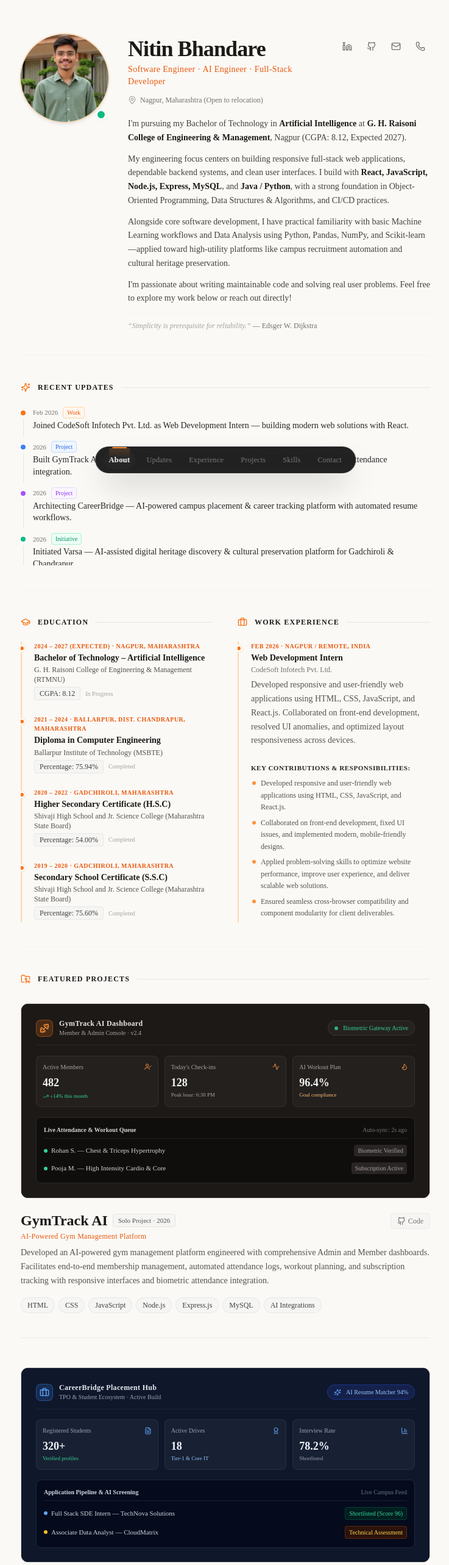
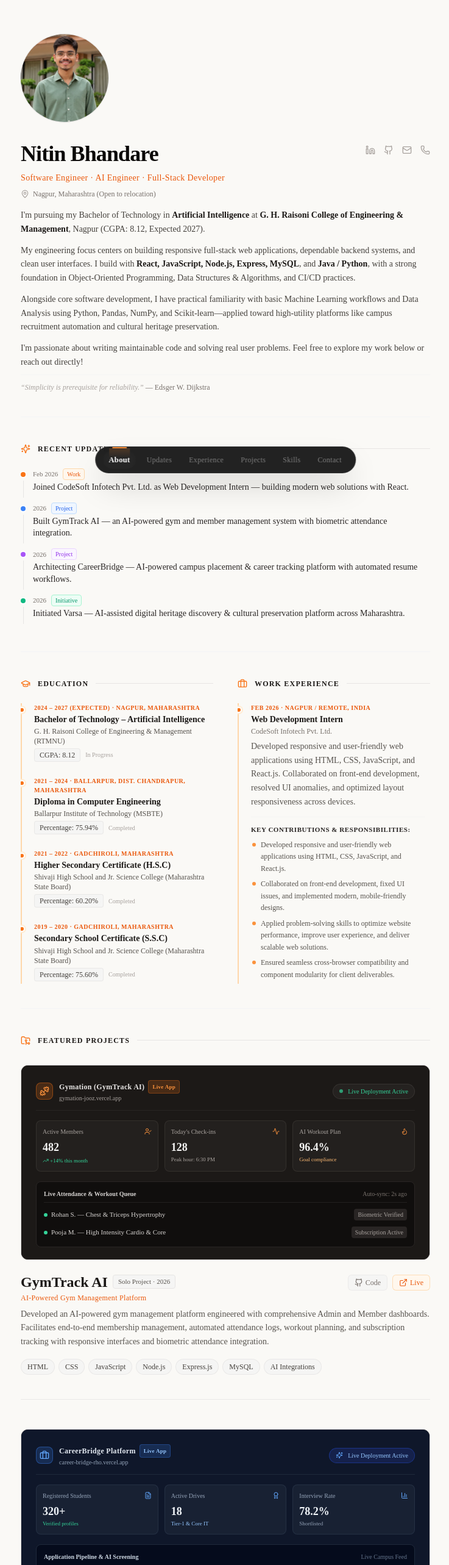
Before and after one commit to NitinCodes2408/My_Portfolio, a React (Vite) app: page / in a window 1280 px wide. Shown: the top 2566 px of the page at 61% size, without its empty margins (270-1007 px from the left). Built offline with nearby package versions, Linux system fonts and the light colour scheme; the HTML template or start-up script is replaced by a standard one.

Commit message:
Add files via upload

```diff
--- a/src/components/Hero.jsx
+++ b/src/components/Hero.jsx
@@ -7,14 +7,12 @@ export const Hero = () => {
 
   return (
     <section id="about" className="pt-8 sm:pt-14 pb-10 border-b border-gray-100">
-      <div className="flex flex-col sm:flex-row gap-7 sm:gap-8 items-start">
-        {/* Profile Portrait */}
-        <div className="relative group flex-shrink-0">
-          <div className="w-32 h-32 sm:w-36 sm:h-36 rounded-full overflow-hidden shadow-md ring-2 ring-orange-200/70 bg-stone-100 relative">
+      {/* Profile Portrait on top matching reference */}
+      <div className="w-32 h-32 sm:w-36 sm:h-36 rounded-full overflow-hidden shadow-sm ring-1 ring-stone-200/80 bg-stone-100 relative mb-6 sm:mb-8">
         <img
           src={personal.profilePhoto}
           alt={personal.name}
-              className="w-full h-full object-cover transition-transform duration-500 group-hover:scale-[1.48]"
+          className="w-full h-full object-cover transition-transform duration-500 hover:scale-[1.48]"
           style={{
             transform: 'scale(1.38)',
             transformOrigin: '50% 16%'
@@ -22,30 +20,23 @@ export const Hero = () => {
           loading="eager"
         />
       </div>
-          {/* Subtle online / available badge */}
-          <span className="absolute bottom-1 right-1 w-4 h-4 bg-emerald-500 border-2 border-white rounded-full shadow-sm" title="Available for opportunities"></span>
-        </div>
 
       {/* Hero Details */}
-        <div className="flex-1 space-y-3 min-w-0">
-          <div className="flex flex-col sm:flex-row sm:items-baseline justify-between gap-3">
-            <div>
-              <h1 className="text-3xl sm:text-4xl font-bold font-serif text-stone-900 tracking-tight leading-tight">
+      <div className="w-full space-y-2">
+        {/* Name and Social Links Row */}
+        <div className="flex items-start justify-between gap-3 sm:gap-4">
+          <h1 className="text-2xl sm:text-3xl md:text-4xl font-bold font-serif text-stone-950 leading-tight tracking-tight">
             {personal.name}
           </h1>
-              <p className="text-sm font-medium text-orange-600 tracking-wide mt-1 font-sans">
-                {personal.tagline}
-              </p>
-            </div>
 
-            {/* Social Links */}
-            <div className="flex items-center gap-2 pt-1 flex-shrink-0">
+          {/* Social & Contact Links on the right side of the name */}
+          <div className="flex items-center gap-2.5 sm:gap-3.5 pt-1.5 flex-shrink-0 flex-nowrap">
             <a
               href={personal.linkedinUrl}
               target="_blank"
               rel="noopener noreferrer"
               aria-label="LinkedIn Profile"
-                className="p-2 text-stone-500 hover:text-orange-600 hover:bg-orange-50 rounded-lg transition-colors"
+              className="text-stone-400 hover:text-orange-600 transition-colors"
               title="LinkedIn"
             >
               <Linkedin className="w-4 h-4" />
@@ -55,7 +46,7 @@ export const Hero = () => {
               target="_blank"
               rel="noopener noreferrer"
               aria-label="GitHub Profile"
-                className="p-2 text-stone-500 hover:text-orange-600 hover:bg-orange-50 rounded-lg transition-colors"
+              className="text-stone-400 hover:text-orange-600 transition-colors"
               title="GitHub"
             >
               <Github className="w-4 h-4" />
@@ -63,21 +54,26 @@ export const Hero = () => {
             <a
               href={`mailto:${personal.email}`}
               aria-label="Send Email"
-                className="p-2 text-stone-500 hover:text-orange-600 hover:bg-orange-50 rounded-lg transition-colors"
-                title={personal.email}
+              className="text-stone-400 hover:text-orange-600 transition-colors"
+              title={`Email: ${personal.email}`}
             >
               <Mail className="w-4 h-4" />
             </a>
             <a
               href={`tel:${personal.phone.replace(/\s+/g, '')}`}
-                aria-label="Phone Number"
-                className="p-2 text-stone-500 hover:text-orange-600 hover:bg-orange-50 rounded-lg transition-colors"
-                title={personal.phone}
+              aria-label="Phone / Contact"
+              className="text-stone-400 hover:text-orange-600 transition-colors"
+              title={`Call: ${personal.phone}`}
             >
               <Phone className="w-4 h-4" />
             </a>
           </div>
         </div>
+
+        {/* Subtitle / Tagline */}
+        <p className="text-xs sm:text-sm font-medium text-orange-600 tracking-wide font-serif pt-0.5">
+          {personal.tagline}
+        </p>
 
           {/* Location / Status tag */}
           <div className="flex items-center gap-1.5 text-xs text-stone-500 font-medium">
@@ -109,7 +105,6 @@ export const Hero = () => {
             </span>
           </div>
         </div>
-      </div>
     </section>
   );
 };
--- a/src/components/ProjectMockups.jsx
+++ b/src/components/ProjectMockups.jsx
@@ -29,13 +29,16 @@ export const GymTrackMockup = () => {
             <Dumbbell className="w-4 h-4" />
           </div>
           <div>
-            <div className="text-xs font-semibold tracking-wide text-stone-200">GymTrack AI Dashboard</div>
-            <div className="text-[10px] text-stone-400 font-mono">Member & Admin Console · v2.4</div>
+            <div className="text-xs font-semibold tracking-wide text-stone-200 flex items-center gap-1.5">
+              <span>Gymation (GymTrack AI)</span>
+              <span className="text-[9px] px-1.5 py-0.5 rounded bg-orange-500/20 text-orange-400 border border-orange-500/30">Live App</span>
+            </div>
+            <div className="text-[10px] text-stone-400 font-mono">gymation-jooz.vercel.app</div>
           </div>
         </div>
         <div className="flex items-center gap-2 text-[10px] bg-stone-800/80 px-2.5 py-1 rounded-full border border-stone-700/60 text-emerald-400 font-mono">
           <span className="w-1.5 h-1.5 rounded-full bg-emerald-400 animate-pulse"></span>
-          Biometric Gateway Active
+          Live Deployment Active
         </div>
       </div>
 
@@ -108,13 +111,16 @@ export const CareerBridgeMockup = () => {
             <Briefcase className="w-4 h-4" />
           </div>
           <div>
-            <div className="text-xs font-semibold tracking-wide text-slate-200">CareerBridge Placement Hub</div>
-            <div className="text-[10px] text-slate-400 font-mono">TPO & Student Ecosystem · Active Build</div>
+            <div className="text-xs font-semibold tracking-wide text-slate-200 flex items-center gap-1.5">
+              <span>CareerBridge Platform</span>
+              <span className="text-[9px] px-1.5 py-0.5 rounded bg-blue-500/20 text-blue-300 border border-blue-500/30">Live App</span>
+            </div>
+            <div className="text-[10px] text-slate-400 font-mono">career-bridge-rho.vercel.app</div>
           </div>
         </div>
         <div className="flex items-center gap-2 text-[10px] bg-blue-950/80 px-2.5 py-1 rounded-full border border-blue-800/60 text-blue-300 font-mono">
           <Sparkles className="w-3 h-3 text-blue-400" />
-          AI Resume Matcher 94%
+          Live Deployment Active
         </div>
       </div>
 
@@ -186,12 +192,12 @@ export const VarsaMockup = () => {
           </div>
           <div>
             <div className="text-xs font-semibold tracking-wide text-stone-200">Varsa (वारसा) Cultural Archive</div>
-            <div className="text-[10px] text-stone-400 font-mono">Gadchiroli & Chandrapur Heritage Portal</div>
+            <div className="text-[10px] text-stone-400 font-mono">Maharashtra Digital Heritage Portal · All 36 Districts</div>
           </div>
         </div>
         <div className="flex items-center gap-2 text-[10px] bg-stone-800/80 px-2.5 py-1 rounded-full border border-stone-700/60 text-emerald-300 font-mono">
           <MapPin className="w-3 h-3 text-emerald-400" />
-          Eastern Vidarbha Region
+          Statewide Heritage Registry
         </div>
       </div>
 
@@ -202,17 +208,17 @@ export const VarsaMockup = () => {
             <span>Archived Crafts</span>
             <Palette className="w-3 h-3 text-emerald-400" />
           </div>
-          <div className="text-base sm:text-lg font-bold font-mono text-stone-100">140+</div>
-          <div className="text-[9px] text-emerald-400">Bell Metal & Handlooms</div>
+          <div className="text-base sm:text-lg font-bold font-mono text-stone-100">380+</div>
+          <div className="text-[9px] text-emerald-400">Paithani, Warli & Dokra</div>
         </div>
 
         <div className="bg-stone-800/60 border border-stone-700/50 rounded-lg p-2.5">
           <div className="flex items-center justify-between text-stone-400 text-[10px] mb-1">
-            <span>Local Artisans</span>
+            <span>State Artisans</span>
             <Layers className="w-3 h-3 text-emerald-400" />
           </div>
-          <div className="text-base sm:text-lg font-bold font-mono text-stone-100">58</div>
-          <div className="text-[9px] text-stone-400">Community verified</div>
+          <div className="text-base sm:text-lg font-bold font-mono text-stone-100">260+</div>
+          <div className="text-[9px] text-stone-400">Verified communities</div>
         </div>
 
         <div className="bg-stone-800/60 border border-stone-700/50 rounded-lg p-2.5">
@@ -220,31 +226,31 @@ export const VarsaMockup = () => {
             <span>AI Classification</span>
             <Sparkles className="w-3 h-3 text-emerald-400" />
           </div>
-          <div className="text-base sm:text-lg font-bold font-mono text-stone-100">98.1%</div>
-          <div className="text-[9px] text-emerald-300">Folklore tagging</div>
+          <div className="text-base sm:text-lg font-bold font-mono text-stone-100">98.6%</div>
+          <div className="text-[9px] text-emerald-300">Multilingual metadata</div>
         </div>
       </div>
 
       {/* Bottom Archive Samples */}
       <div className="bg-stone-950/70 border border-stone-800 rounded-lg p-3 text-[11px] space-y-2">
         <div className="flex items-center justify-between text-stone-400 text-[10px] pb-1.5 border-b border-stone-800/80">
-          <span className="font-semibold text-stone-300">Featured Regional Heritage Records</span>
+          <span className="font-semibold text-stone-300">Featured Maharashtra Heritage Records</span>
           <span className="font-mono text-stone-500">Digital Registry</span>
         </div>
         <div className="space-y-1.5">
           <div className="flex items-center justify-between text-stone-300 py-0.5">
             <span className="flex items-center gap-1.5">
               <span className="w-1.5 h-1.5 rounded-full bg-emerald-400"></span>
-              Gadchiroli Dokra & Bell Metal Bell Craft — Bhamragad Clan
+              Yeola Paithani Silk Handloom & Pure Zari Craft — Nashik Division
             </span>
-            <span className="text-[10px] font-mono text-stone-400 bg-stone-800 px-1.5 py-0.5 rounded">Handcraft Archive</span>
+            <span className="text-[10px] font-mono text-stone-400 bg-stone-800 px-1.5 py-0.5 rounded">Handloom Archive</span>
           </div>
           <div className="flex items-center justify-between text-stone-300 py-0.5">
             <span className="flex items-center gap-1.5">
               <span className="w-1.5 h-1.5 rounded-full bg-emerald-400"></span>
-              Nagbhid Traditional Cotton Tussar Weave & Natural Dye
+              Warli Indigenous Tribal Canvas & Folklore Painting — Palghar / North Konkan
             </span>
-            <span className="text-[10px] font-mono text-stone-400 bg-stone-800 px-1.5 py-0.5 rounded">Chandrapur Heritage</span>
+            <span className="text-[10px] font-mono text-stone-400 bg-stone-800 px-1.5 py-0.5 rounded">Folk Art Archive</span>
           </div>
         </div>
       </div>
--- a/src/data/portfolioData.js
+++ b/src/data/portfolioData.js
@@ -46,7 +46,7 @@ export const portfolioData = {
       category: "initiative",
       categoryColor: "bg-emerald-50 text-emerald-600 border-emerald-200",
       dotColor: "bg-emerald-500",
-      title: "Initiated Varsa — AI-assisted digital heritage discovery & cultural preservation platform for Gadchiroli & Chandrapur."
+      title: "Initiated Varsa — AI-assisted digital heritage discovery & cultural preservation platform across Maharashtra."
     },
     {
       date: "2025",
@@ -102,8 +102,8 @@ export const portfolioData = {
       institution: "Shivaji High School and Jr. Science College",
       affiliation: "Maharashtra State Board",
       location: "Gadchiroli, Maharashtra",
-      duration: "2020 – 2022",
-      score: "Percentage: 54.00%",
+      duration: "2021 – 2022",
+      score: "Percentage: 60.20%",
       badge: "Completed"
     },
     {
@@ -152,7 +152,7 @@ export const portfolioData = {
       ],
       technologies: ["HTML", "CSS", "JavaScript", "Node.js", "Express.js", "MySQL", "AI Integrations"],
       githubUrl: "https://github.com/NitinCodes2408/GymTrack-AI",
-      liveUrl: null,
+      liveUrl: "https://gymation-jooz.vercel.app/",
       accentColor: "from-amber-500/20 to-orange-500/10",
       themeColor: "orange",
       previewType: "gym"
@@ -173,7 +173,7 @@ export const portfolioData = {
       ],
       technologies: ["HTML", "CSS", "JavaScript", "Node.js", "Express.js", "MySQL", "AI Workflows"],
       githubUrl: "https://github.com/NitinCodes2408/CareerBridge",
-      liveUrl: null,
+      liveUrl: "https://career-bridge-rho.vercel.app/",
       accentColor: "from-blue-500/20 to-indigo-500/10",
       themeColor: "blue",
       previewType: "career"
@@ -183,14 +183,14 @@ export const portfolioData = {
       title: "Varsa",
       subtitle: "AI-Powered Cultural Heritage Discovery Platform",
       category: "Cultural Heritage Platform · 2026",
-      description: "A digital heritage discovery and preservation platform focused on discovering, archiving, and showcasing indigenous crafts, folklore, artisans, regional cuisines, and cultural assets of Gadchiroli and Chandrapur districts using AI-assisted classification and validation workflows.",
-      extendedDescription: "Varsa serves as a digital sanctuary for local heritage, connecting regional artisans and tribal storytellers with a broader audience. The platform categorizes folklore, traditional recipes, and handcrafted goods, using data verification workflows to preserve cultural identity.",
+      description: "A digital heritage discovery and preservation platform built to discover, archive, and showcase the indigenous crafts, folklore, traditional artisans, cuisines, and cultural treasures across Maharashtra using AI-assisted classification, verification, and geotagged digital archives.",
+      extendedDescription: "Varsa serves as a state-wide digital sanctuary for Maharashtra's diverse cultural legacy—from Warli tribal arts of North Konkan and Paithani silk handlooms of Marathwada/Nashik to Kolhapuri leather crafts and Vidarbha Dokra metalwork. The platform connects rural artisans with global audiences, using AI validation to preserve vulnerable oral traditions and regional crafts.",
       features: [
-        "Preservation directory for indigenous crafts, folk arts & cuisine",
-        "Artisan profiles with direct community contact facilitation",
-        "AI-assisted folklore categorization and cultural metadata indexing",
-        "Interactive regional discovery map for Gadchiroli & Chandrapur",
-        "Clean, responsive editorial presentation and multimedia archive"
+        "Statewide cultural directory preserving indigenous crafts, folk arts, folklore & traditional cuisines across Maharashtra",
+        "Artisan profiles with direct community contact facilitation & craft showcase",
+        "AI-assisted folklore categorization, oral history transcription & cultural metadata indexing",
+        "Interactive regional discovery map spanning all cultural zones & districts of Maharashtra",
+        "Clean, responsive editorial multimedia digital archive"
       ],
       technologies: ["React", "Node.js", "Express.js", "MySQL", "Tailwind CSS", "AI Classification"],
       githubUrl: "https://github.com/NitinCodes2408/Varsa",
```
Also changed, not shown: 3 other files (tests, documents, lock files or other folders). Lines whose indentation alone changed are shown as unchanged.
